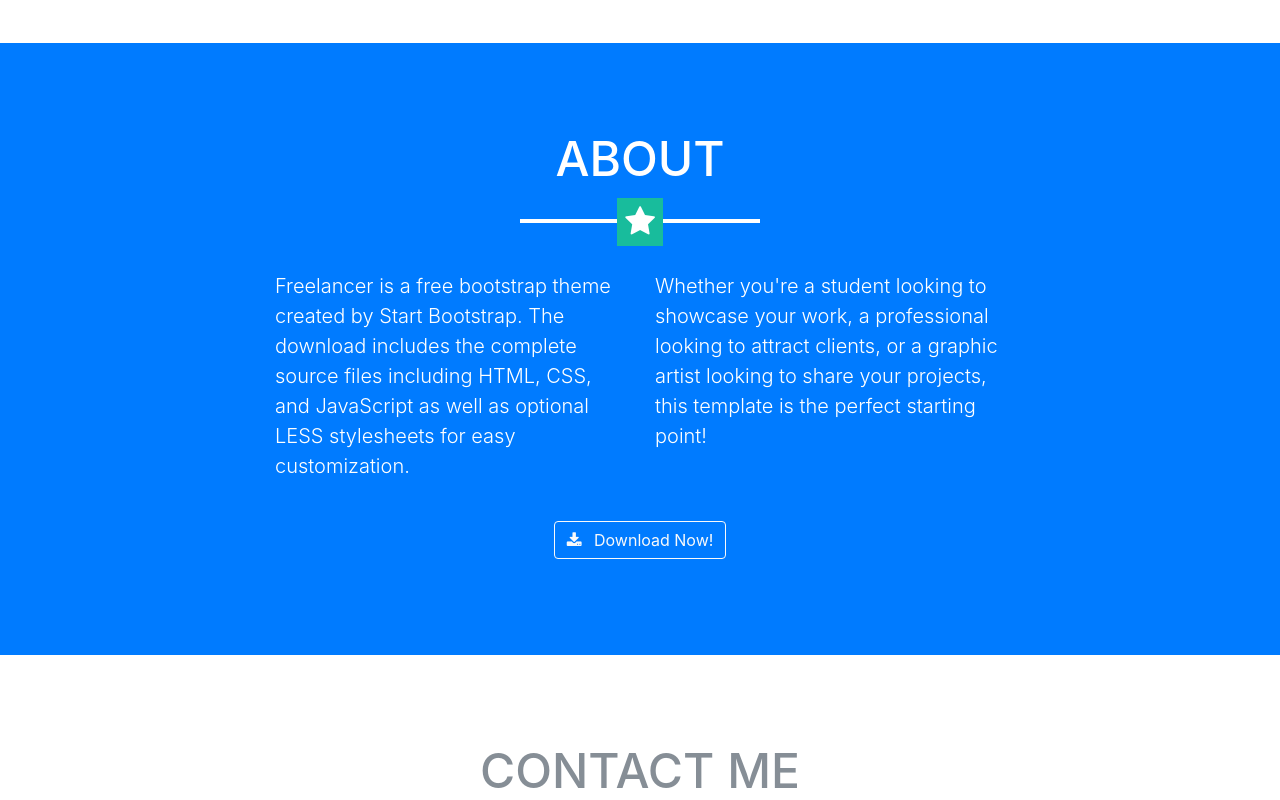
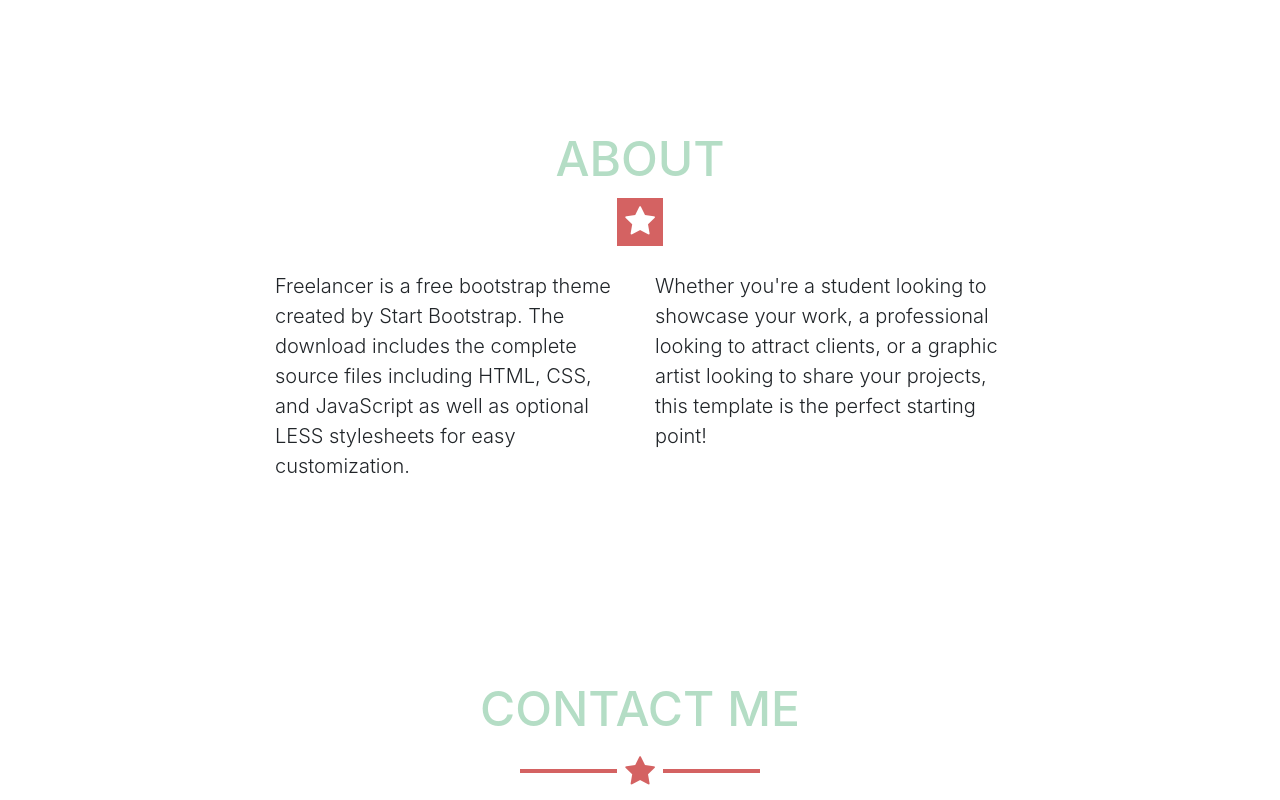
Before and after one commit to Fatalityh/wcm17, a website with bundled scripts: page index.html in a window 1280 px wide. Shown: the part 1600-2400 px from the top of the page. Built offline with nearby package versions, Linux system fonts and the light colour scheme.

Commit message:
Fixed style

```diff
--- a/css/freelancer.css
+++ b/css/freelancer.css
@@ -4,7 +4,7 @@
  * Licensed under MIT (https://github.com/BlackrockDigital/startbootstrap-freelancer/blob/master/LICENSE)
  */
 body {
-  font-family: 'Lato'; }
+  font-family: 'Indie Flower'; }
 
 h1,
 h2,
@@ -13,7 +13,7 @@
 h5,
 h6 {
   font-weight: 700;
-  font-family: 'Montserrat'; }
+  font-family: 'Kalam'; }
 
 hr.star-light,
 hr.star-dark {
@@ -40,13 +40,14 @@
 
 hr.star-light:after {
   color: #fff;
-  background-color: #18BC9C; }
+  background-color: #d46262; }
 
 hr.star-dark {
-  border-color: #2C3E50; }
+  border-color: #d46262;
+}
 
 hr.star-dark:after {
-  color: #2C3E50;
+  color: #d46262;
   background-color: white; }
 
 section {
--- /dev/null
+++ b/css/style.css
@@ -0,0 +1,3 @@
+.stor-rubrik {
+  color: #b4ddc5 !important;
+}
--- a/index.html
+++ b/index.html
@@ -15,6 +15,7 @@
 
     <!-- Custom fonts for this template -->
     <link href="vendor/font-awesome/css/font-awesome.min.css" rel="stylesheet" type="text/css">
+    <link href="https://fonts.googleapis.com/css?family=Indie+Flower|Kalam" rel="stylesheet">
     <link href="https://fonts.googleapis.com/css?family=Montserrat:400,700" rel="stylesheet" type="text/css">
     <link href="https://fonts.googleapis.com/css?family=Lato:400,700,400italic,700italic" rel="stylesheet" type="text/css">
 
@@ -22,7 +23,7 @@
     <link href="vendor/magnific-popup/magnific-popup.css" rel="stylesheet" type="text/css">
 
     <!-- Custom styles for this template -->
-    <link href="css/freelancer.min.css" rel="stylesheet">
+    <link href="css/freelancer.css" rel="stylesheet">
 
   </head>
 
@@ -53,10 +54,10 @@
     </nav>
 
     <!-- Header -->
-    <header class="masthead bg-primary text-white text-center">
+    <header class="masthead text-black text-center">
       <div class="container">
         <img class="img-fluid mb-5 d-block mx-auto" src="img/profile.png" alt="">
-        <h1 class="text-uppercase mb-0">Start Bootstrap</h1>
+        <h1 class="text-uppercase mb-0" style="color: #b4ddc5;">Start Bootstrap</h1>
         <hr class="star-light">
         <h2 class="font-weight-light mb-0">Web Developer - Graphic Artist - User Experience Designer</h2>
       </div>
@@ -65,7 +66,7 @@
     <!-- Portfolio Grid Section -->
     <section class="portfolio" id="portfolio">
       <div class="container">
-        <h2 class="text-center text-uppercase text-secondary mb-0">Portfolio</h2>
+        <h2 class="text-center text-uppercase mb-0" style="color: #b4ddc5;">Portfolio</h2>
         <hr class="star-dark mb-5">
         <div class="row">
           <div class="col-md-6 col-lg-4">
@@ -133,9 +134,9 @@
     </section>
 
     <!-- About Section -->
-    <section class="bg-primary text-white mb-0" id="about">
+    <section class="text-black mb-0" id="about">
       <div class="container">
-        <h2 class="text-center text-uppercase text-white">About</h2>
+        <h2 class="text-center text-uppercase" style="color: #b4ddc5;">About</h2>
         <hr class="star-light mb-5">
         <div class="row">
           <div class="col-lg-4 ml-auto">
@@ -145,19 +146,13 @@
             <p class="lead">Whether you're a student looking to showcase your work, a professional looking to attract clients, or a graphic artist looking to share your projects, this template is the perfect starting point!</p>
           </div>
         </div>
-        <div class="text-center mt-4">
-          <a class="btn btn-xl btn-outline-light" href="#">
-            <i class="fa fa-download mr-2"></i>
-            Download Now!
-          </a>
-        </div>
       </div>
     </section>
 
     <!-- Contact Section -->
     <section id="contact">
       <div class="container">
-        <h2 class="text-center text-uppercase text-secondary mb-0">Contact Me</h2>
+        <h2 class="text-center text-uppercase mb-0" style="color: #b4ddc5;">Contact Me</h2>
         <hr class="star-dark mb-5">
         <div class="row">
           <div class="col-lg-8 mx-auto">
```
